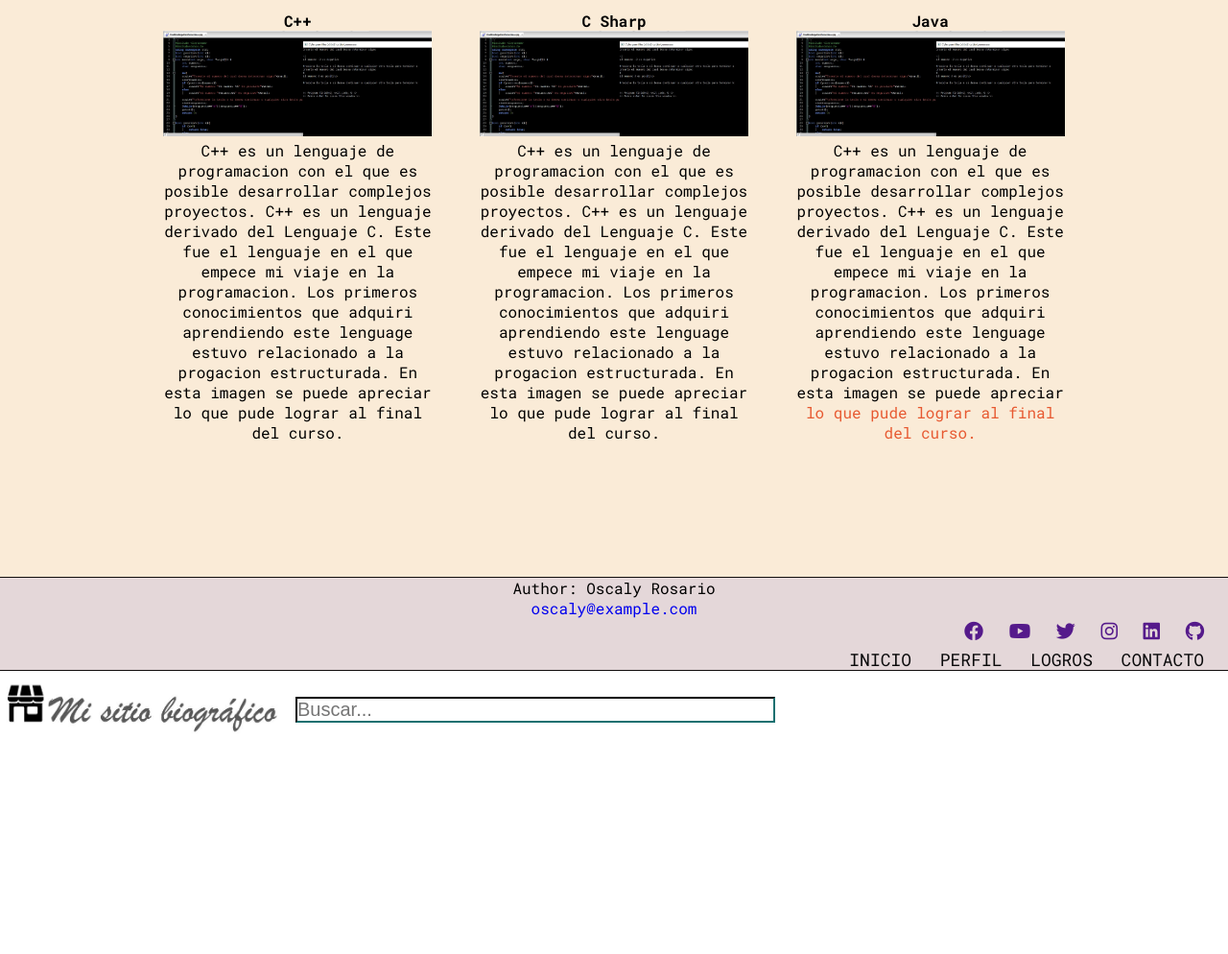
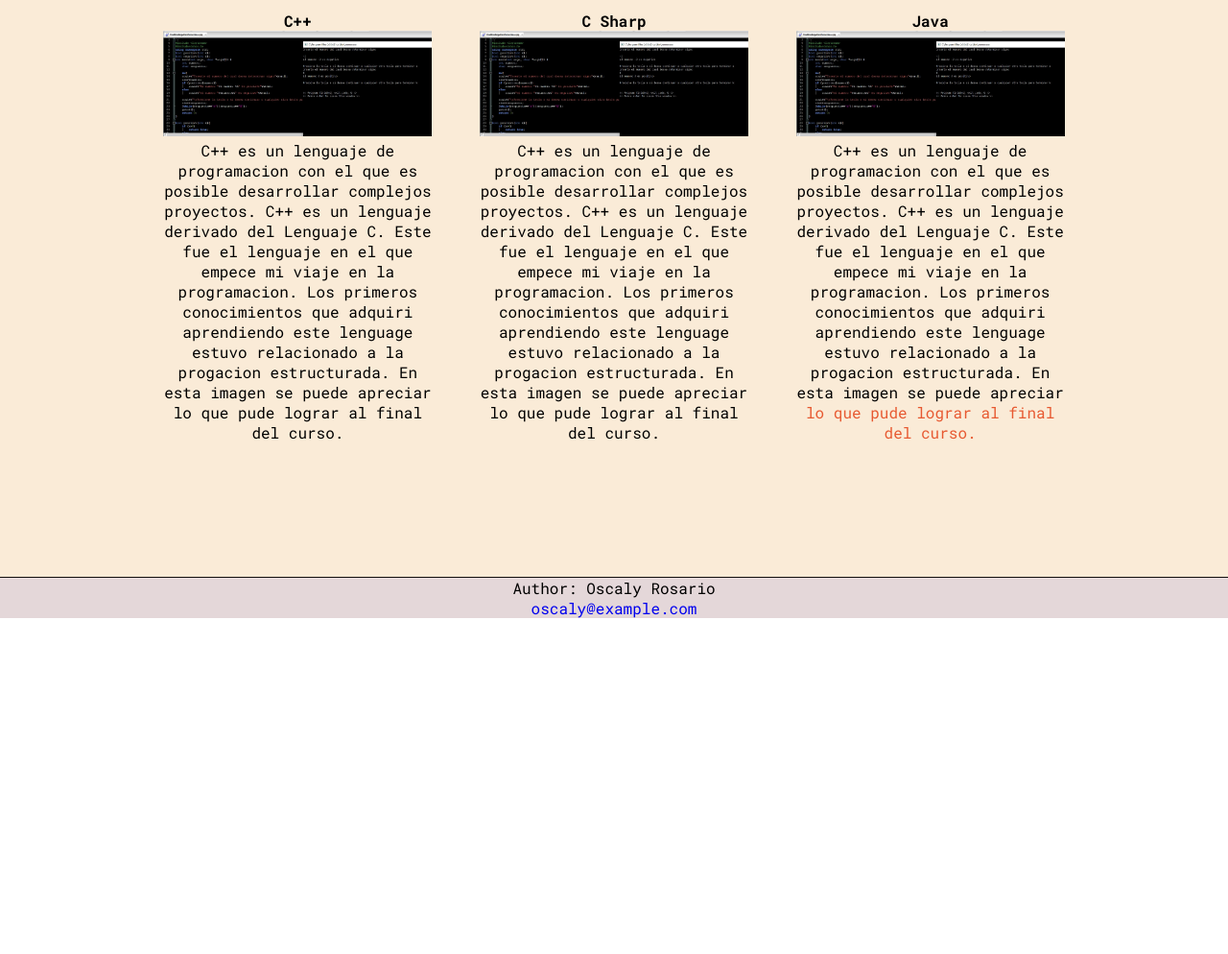
Before and after one commit to sOcyalRM/Blog-de-Oscaly, a plain HTML site: page perfil.html in a window 1280 px wide. Shown: the part 1261-2255 px from the top of the page at 96% size. After the commit the page ends 1970 px from the top, so only its background shows below. Drawn offline with Linux system fonts and the light colour scheme.

```diff
--- a/perfil.html
+++ b/perfil.html
@@ -153,66 +153,3 @@
     </body>
 
 </html>
-
-
-<!DOCTYPE html>
-<html lang="en">
-    <head>
-        <meta charset="UTF-8">
-        <meta http-equiv="X-UA-Compatible" content="IE=edge">
-        <meta name="viewport" content="width=device-width, initial-scale=1.0">
-        <title>Mi Blog</title>
-
-        <link rel="stylesheet" href="css/main.css">
-        <link rel="stylesheet" href="css/all.min.css">
-
-        <link rel="stylesheet" href="css/media-query.css">
-        <link rel="stylesheet" href="https://cdnjs.cloudflare.com/ajax/libs/font-awesome/6.3.0/css/all.min.css">
-    </head>
-
-    <body>
-        <header class="header">
-            <div class="social">
-                <div class="social-icons">
-                    <a href=""><i class="fab fa-facebook"></i></a>
-                    <a href=""><i class="fab fa-youtube"></i></a>
-                    <a href=""><i class="fab fa-twitter"></i></a>
-                    <a href=""><i class="fab fa-instagram"></i></a>
-                    <a href=""><i class="fab fa-linkedin"></i></a>
-                    <a href=""><i class="fab fa-github"></i></a>
-                </div>
-            <!-- <hr>  Para agregar linea divisoria-->
-
-                <nav class = "nav-main">
-                    <input type="checkbox" id="check">
-                    <label for="check" class="checkbtn">
-                        <i class="fas fa-bars"></i>
-                    </label>
-                    <ul class = "nav-menu-right">
-                        <!-- Probar insertar el boton en esta etiqueta-->
-                        <li class = "menu__item">
-                            <a class = "menu__link" href="index.html">Inicio</a>
-                            <a class = "menu__link" href="perfil.html">Perfil</a>
-                            <a class = "menu__link" href="logros.html">Logros</a>
-                            <a class = "menu__link" href="contacto.html">Contacto</a>
-                        </li>
-                    </ul>
-
-                </nav>
-            </div>
-
-            <nav class="nav-home">
-                <nav class="home_icon">
-                    <div class="logo-inicio">
-                        <a href="index.html">
-                        <img src="img/HomeSitio.JPG " width="300" height="60" alt="Logo-inicio">
-                        </a>
-
-                    </div>
-                    <div class="searchnav">
-                        <input class="barrabusqueda" type="text" placeholder="Buscar...">
-                    </div>
-                </nav>
-            </nav>
-
-        </header>
```
